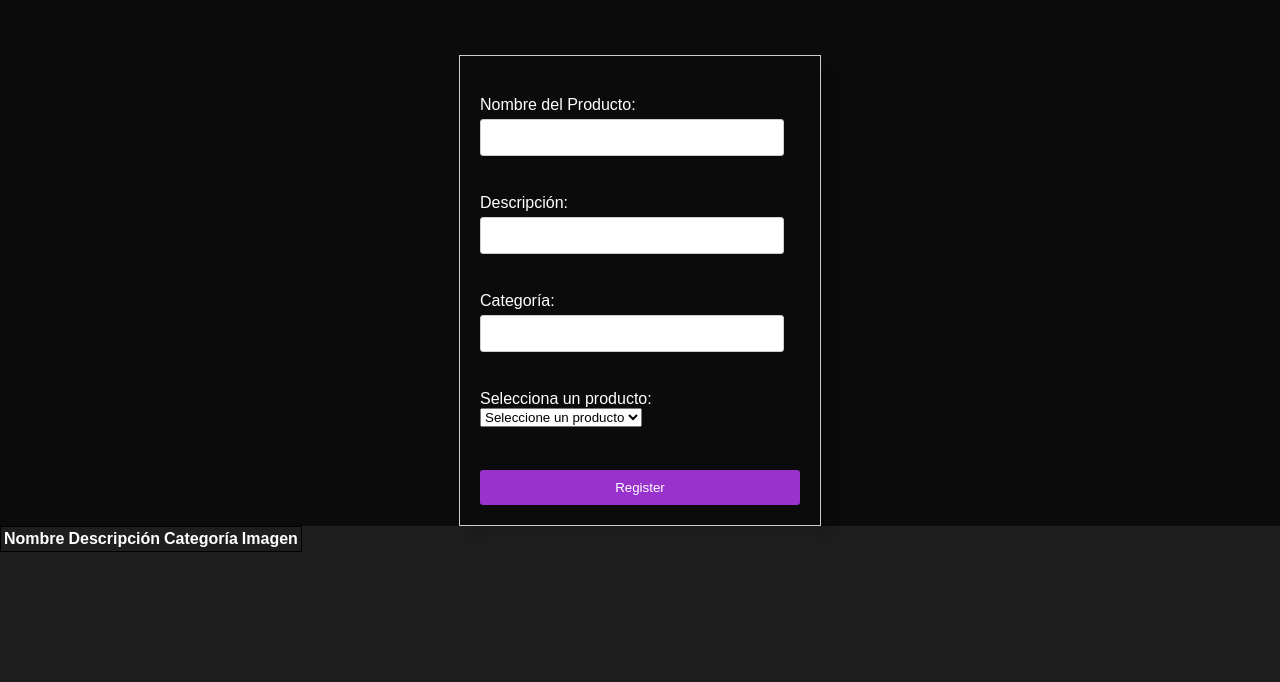
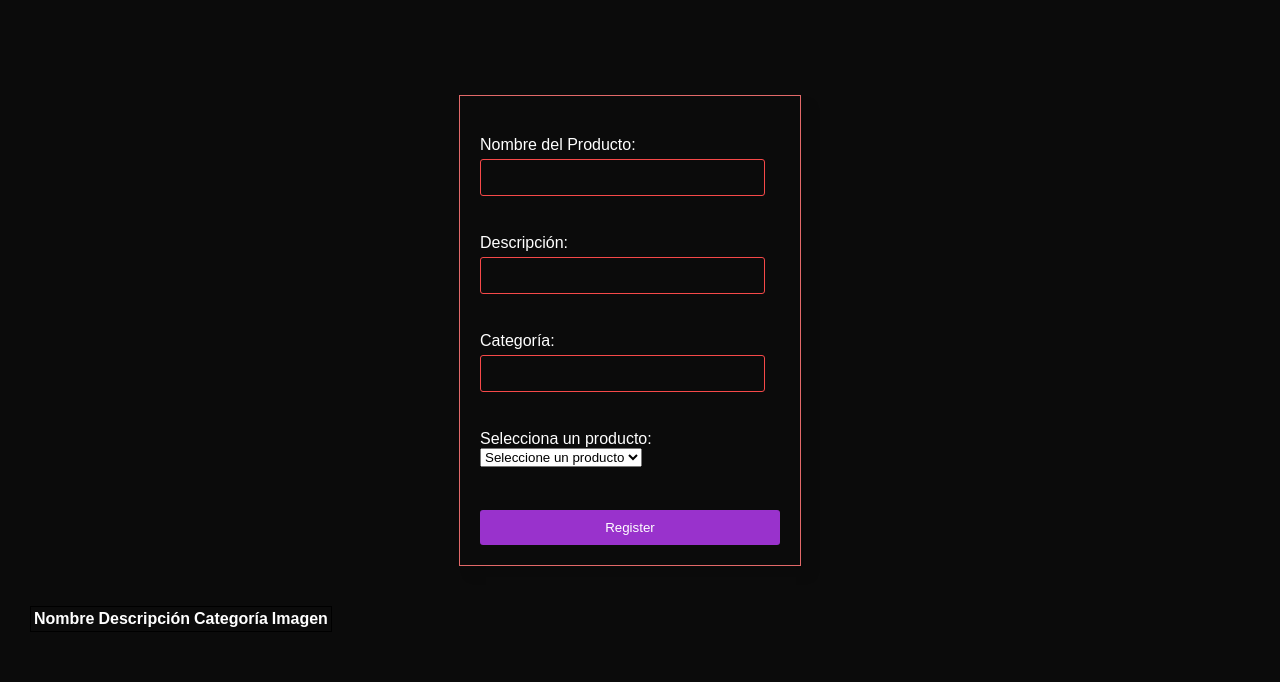
Before and after one commit to Proa11477/Ecommerce_Negocios1, a plain HTML site: page Index.html in a window 1280 px wide. Shown: the part 129-811 px from the top of the page. Drawn offline with Linux system fonts and the light colour scheme.

Commit message:
CAMBIOS ESTRUCTURA DEL CODIGO
se cambio la estructura para una mejor lectura (se agregaron el main, article y aside) y se modifico el CSS para adaptarse al nuevo index

Co-Authored-By: GitMartinDev <157441655+GitMartinDev@users.noreply.github.com>

```diff
--- a/Index.html
+++ b/Index.html
@@ -45,10 +45,20 @@
                     </form>
 
                 </aside>
-
+                <aside>
+                    <table>
+                        <thead>
+                            <tr>
+                                <th>Nombre</th>
+                                <th>Descripción</th>
+                                <th>Categoría</th>
+                                <th>Imagen</th>
+                            </tr>
+                        </thead>
+                        <tbody id="productosBody"></tbody>
+                    </table>
+                </aside>
             </article>
-
-
         </main>
 
 
@@ -57,23 +67,6 @@
 
 
 
-    <div class="div">
-
-
-        <table>
-            <thead>
-                <tr>
-                    <th>Nombre</th>
-                    <th>Descripción</th>
-                    <th>Categoría</th>
-                    <th>Imagen</th>
-                </tr>
-            </thead>
-            <tbody id="productosBody"></tbody>
-        </table>
-
-    </div>
-
     <script src="assets/js/datos.js"></script>
 </body>
 
--- a/assets/css/Style.css
+++ b/assets/css/Style.css
@@ -4,13 +4,13 @@ body {
     color: white;
     margin: 0px;
 }
-
+/*Formulario*/
 form {
     width: 25%;
     margin: auto;
     margin-top: 100px;
     padding: 20px;
-    border: 1px solid #ccc;
+    border: 1px solid #e26969;
     box-shadow: 10px 10px 10px rgba(0,0,0,0.1);
 }
 
@@ -19,15 +19,19 @@ label {
     margin-top: 20px;
 }
 
-input[type="text"], input[type="email"], input[type="password"] {
+/*Campos*/
+input[type="text"] {
+    color: rgb(40, 169, 169);
     width: 95%;
     padding: 10px;
     margin-top: 5px;
-    border: 1px solid #ccc;
+    border: 1px solid #f64949;
     border-radius: 3px;
     box-sizing: border-box;
+    background: transparent;
 }
 
+/*Boton*/
 input[type="submit"] {
     margin-top: 25px;
     width: 100%;
@@ -39,31 +43,33 @@ input[type="submit"] {
     cursor: pointer;
 }
 
+
 input[type="submit"]:hover {
     background-color: darkorchid;
 }
 
-div {
-    width: 50%;
-    float: left;
-}
 
+
+/*tabla*/
 table {
     border: black 1px solid;
 }
 
+/*Encabezado*/
 header{
     background-color: darkorchid;
     height: 50px;
 
 }
 
+/*Parrafo del header*/
 header p{
     margin-left: 35px;
     font-size: 30px;
     margin-top: 10px;
 }
 
+/*Div en header*/
 header div{
     background-color: rgba(198, 43, 226, 0.722);
     height: 50px;
@@ -71,12 +77,34 @@ header div{
     width: 30%;
 }
 
+/*Principal*/
 main{
     background-color: rgba(0, 0, 0, 0.636);
+    display: flex;
+    flex-direction: row;
+    align-items: center;
+    justify-content: space-between;
+    padding: 20px;
+    display: flex;
+    flex-wrap: wrap;
 }
 
+/*parrafo en encabezado*/
 main p{
     width: 35%;
     font-size: 30px;
     margin-top: 0px;
+    margin-bottom: 0px;
 }
+
+article {
+    flex: 2;
+    padding-right: 20px;
+}
+
+aside {
+    margin-top: 0px;
+    flex: 2;
+    padding: 10px;
+    margin-bottom: 20px;
+}
```
